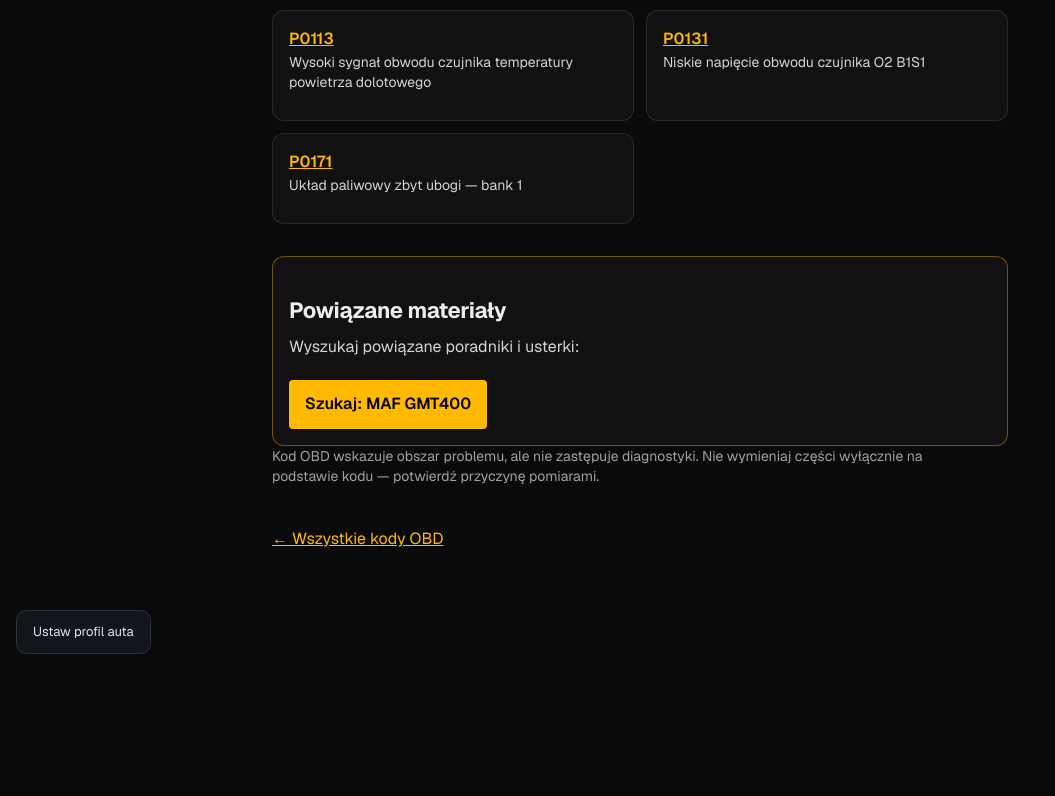
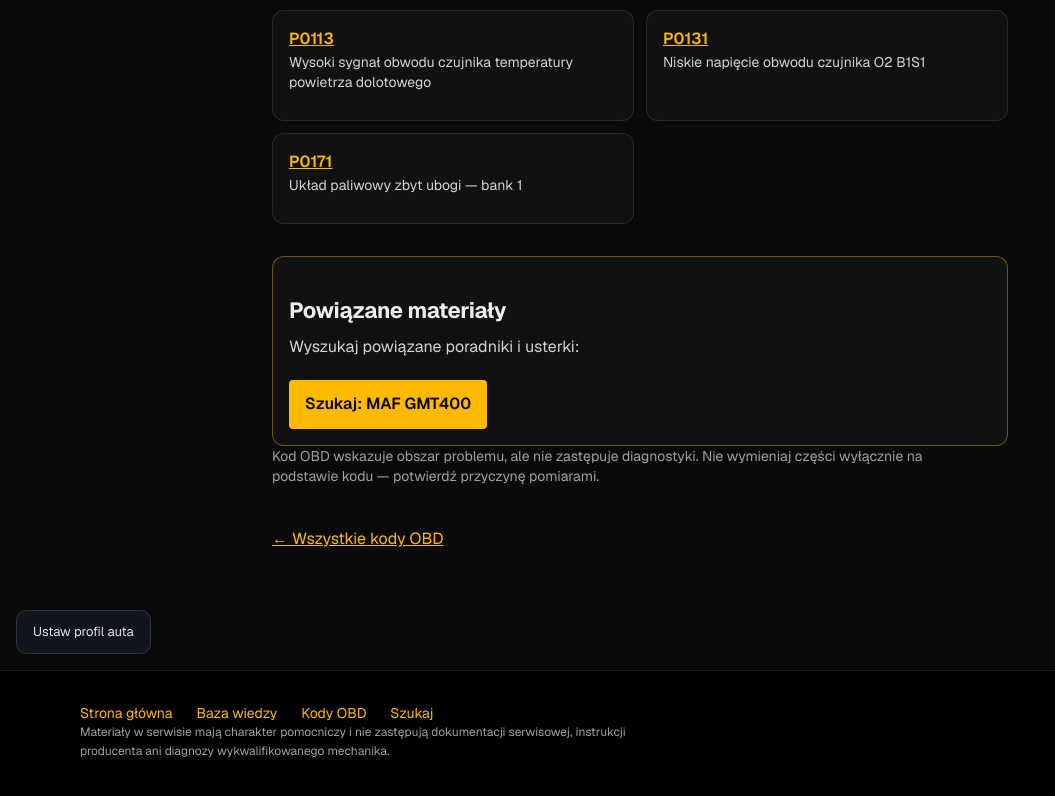
Before and after one commit to tsrc4mm9gg-netizen/gmt400-app, a Next.js app: page /kody-obd/p0101 in a window 1280 px wide. Shown: the part 794-1590 px from the top of the page, without its empty margins (0-1055 px from the left). Before the commit the page ends 1464 px from the top, so only its background shows below. Built offline with nearby package versions, Linux system fonts and the light colour scheme.

Commit message:
feat: add accessible site footer
Add semantic footer with secondary navigation and service disclaimer. Preview READY.

```diff
--- a/src/app/layout.tsx
+++ b/src/app/layout.tsx
@@ -4,6 +4,7 @@ import "./globals.css";
 import VehicleProfileProvider from "./VehicleProfileProvider";
 import ToolsLauncher from "./ToolsLauncher";
 import SiteHeader from "./site-header";
+import SiteFooter from "./site-footer";
 
 const geistSans = Geist({
   variable: "--font-geist-sans",
@@ -27,9 +28,12 @@ export default function RootLayout({
 }>) {
   return (
     <html lang="pl">
-      <body className={`${geistSans.variable} ${geistMono.variable} antialiased`}>
+      <body className={`${geistSans.variable} ${geistMono.variable} flex min-h-screen flex-col antialiased`}>
         <SiteHeader />
-        <VehicleProfileProvider>{children}</VehicleProfileProvider>
+        <div className="flex-1">
+          <VehicleProfileProvider>{children}</VehicleProfileProvider>
+        </div>
+        <SiteFooter />
         <ToolsLauncher />
       </body>
     </html>
--- /dev/null
+++ b/src/app/site-footer.tsx
@@ -0,0 +1,35 @@
+import Link from 'next/link';
+
+const links = [
+  { href: '/', label: 'Strona główna' },
+  { href: '/baza', label: 'Baza wiedzy' },
+  { href: '/kody-obd', label: 'Kody OBD' },
+  { href: '/szukaj', label: 'Szukaj' },
+];
+
+export default function SiteFooter() {
+  return (
+    <footer className="mt-auto border-t border-white/10 bg-black text-neutral-300">
+      <div className="mx-auto max-w-6xl px-4 py-8">
+        <nav aria-label="Nawigacja w stopce">
+          <ul className="flex flex-wrap items-center gap-x-5 gap-y-3 text-sm">
+            {links.map(({ href, label }) => (
+              <li key={href}>
+                <Link
+                  href={href}
+                  className="rounded text-amber-400 underline-offset-4 hover:underline focus-visible:outline focus-visible:outline-2 focus-visible:outline-amber-400"
+                >
+                  {label}
+                </Link>
+              </li>
+            ))}
+          </ul>
+        </nav>
+        <p className="mt-5 max-w-3xl text-xs leading-relaxed text-neutral-400">
+          Materiały w serwisie mają charakter pomocniczy i nie zastępują dokumentacji serwisowej,
+          instrukcji producenta ani diagnozy wykwalifikowanego mechanika.
+        </p>
+      </div>
+    </footer>
+  );
+}
```
